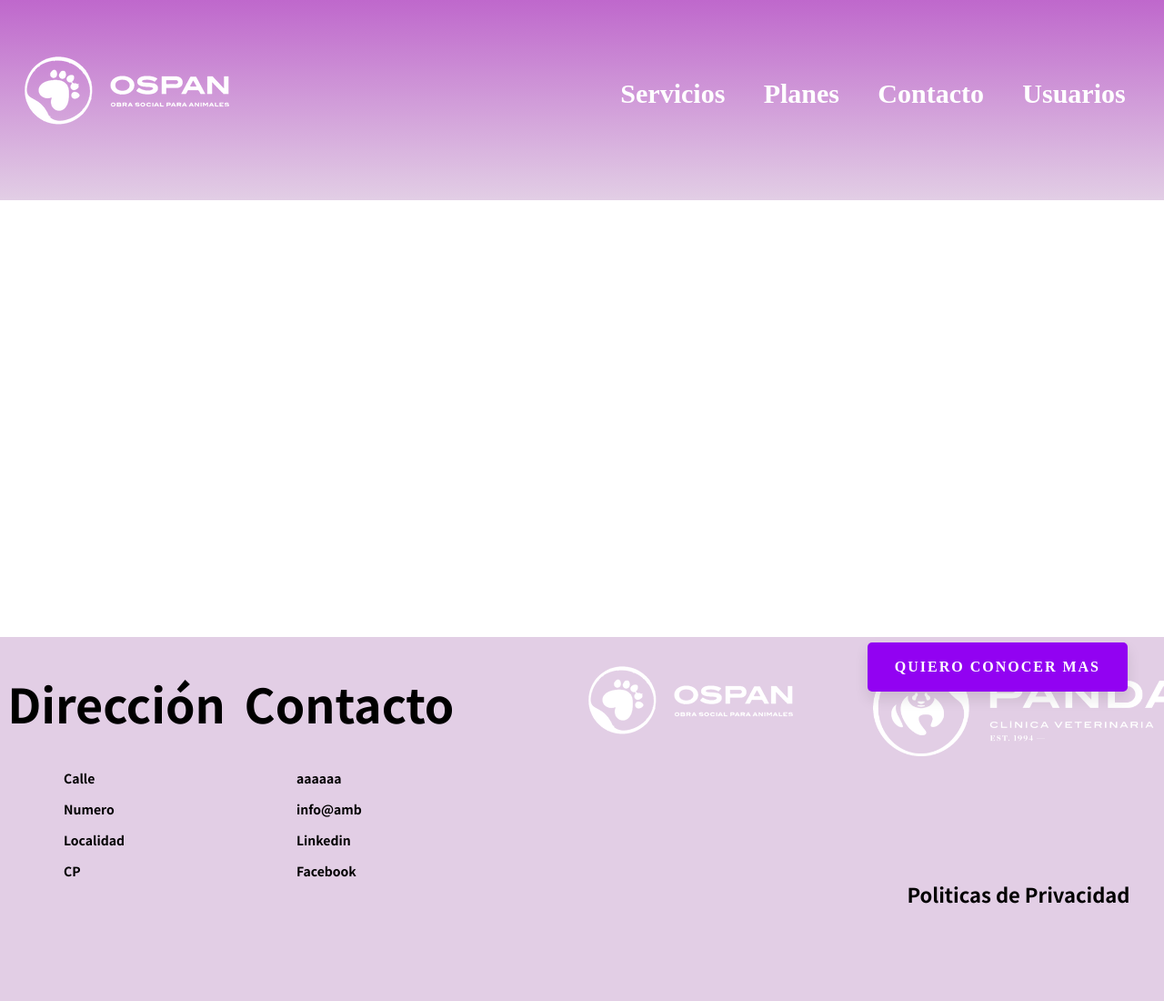
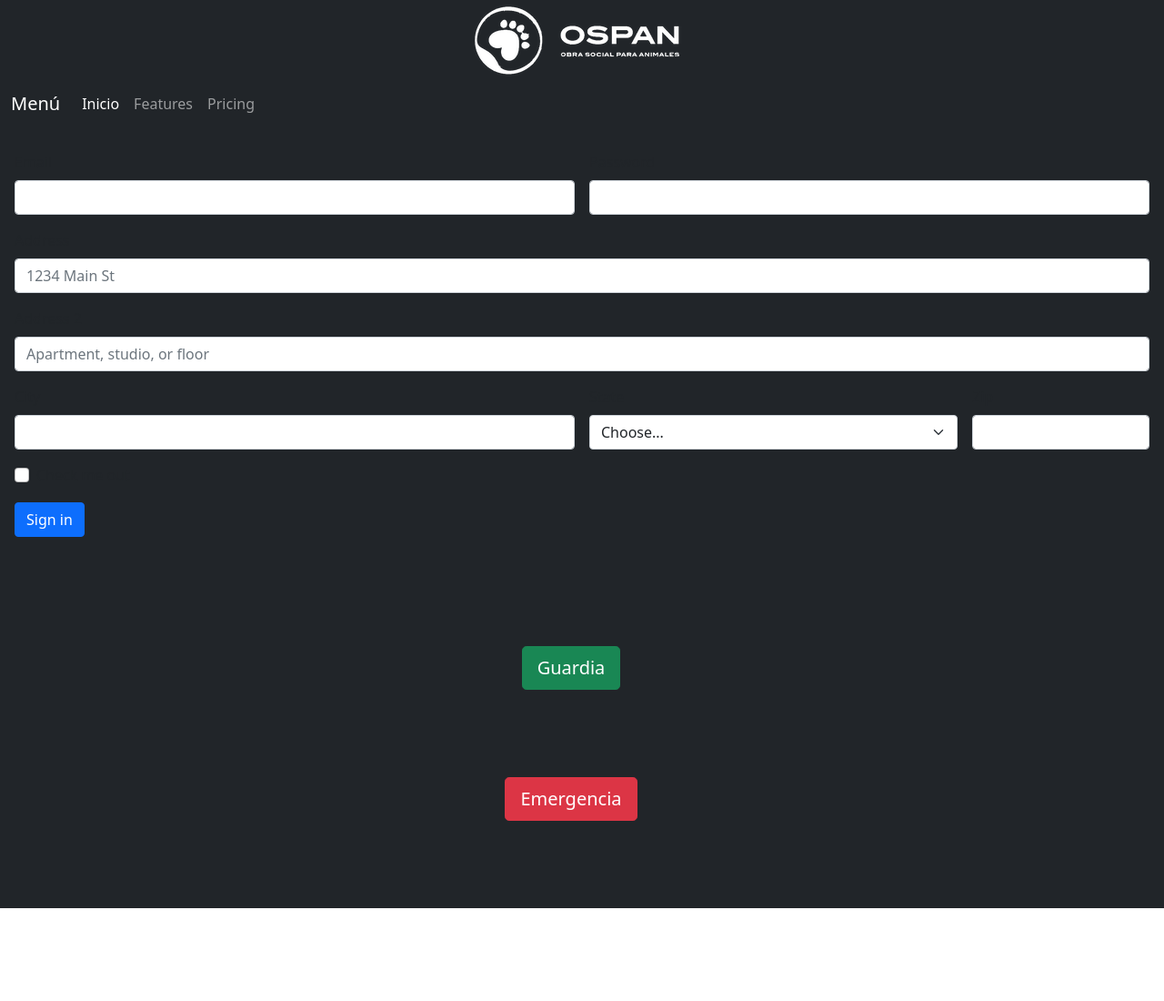
Before and after one commit to adrugdo/proyectAmbulancia, a plain HTML site: page pages/Contacto.html in a window 1280 px wide. Shown: the whole page at 91% size. After the commit the page ends 998 px from the top, so only its background shows below. Drawn offline with nearby package versions, Linux system fonts and the light colour scheme.

Commit message:
contactochange

```diff
--- a/pages/Contacto.html
+++ b/pages/Contacto.html
@@ -5,56 +5,94 @@
     <meta http-equiv="X-UA-Compatible" content="IE=edge">
     <meta name="viewport" content="width=device-width, initial-scale=1.0">
     <title>Ospan</title>
+    <link href="https://cdn.jsdelivr.net/npm/bootstrap@5.0.1/dist/css/bootstrap.min.css" rel="stylesheet" integrity="sha384-+0n0xVW2eSR5OomGNYDnhzAbDsOXxcvSN1TPprVMTNDbiYZCxYbOOl7+AMvyTG2x" crossorigin="anonymous">
     <link rel="stylesheet" href="../css/estilo.css">
     <link href="https://fonts.googleapis.com/css2?family=Noto+Sans+TC:wght@700&display=swap" rel="stylesheet">
 
+
 </head>
-<body class="contactoGrid">
-    <header>  <!-- COTENIDO INICIAL-->
-        <div>
+<body>
+<div class="container-fluid">
+  <div class="row justify-content-center">
+      <div  class="col-4 bg-dark"></div>
+      <div class="col-md-4 bg-dark text-center">
                   <a href="../index.html"><img src="../img/ospan.png" alt="ospan"></a>
       </div>
-        <nav>
-            <ul>
-                <il><a href="../pages/Servicios.html">Servicios</a></il>
-                <li><a href="../pages/Planes.html">Planes</a></li>
-                <il><a href="../pages/Contacto.html">Contacto</a></il>
-                <il><a href="../pages/Usuarios.html">Usuarios</a></il>
-            </ul>
+      <div class="col-4 bg-dark"></div>
+  </div>
+</div>
+<nav class="navbar navbar-expand-lg navbar-dark bg-dark">
+  <div class="container-fluid">
+    <a class="navbar-brand" href="#">Menú</a>
+    <button class="navbar-toggler" type="button" data-bs-toggle="collapse" data-bs-target="#navbarNavAltMarkup" aria-controls="navbarNavAltMarkup" aria-expanded="false" aria-label="Toggle navigation">
+      <span class="navbar-toggler-icon"></span>
+    </button>
+    <div class="collapse navbar-collapse" id="navbarNavAltMarkup">
+      <div class="navbar-nav">
+        <a class="nav-link active" aria-current="page" href="#">Inicio</a>
+        <a class="nav-link" href="#">Features</a>
+        <a class="nav-link" href="#">Pricing</a>
+      </div>
+    </div>
+  </div>
 </nav>
-    </header>
-    <main class="contactoMain">
-
-
-    </main>
-    <footer>  <!-- pie de pagina-->
-        <div class="footerDivDireccion">
-            <h1>Dirección</h1>
-            <p>Calle</p>
-            <p>Numero</p>
-            <p>Localidad</p>
-            <p>CP</p>
+<form id="formulario" class="row g-3 px-3 py-4 bg-dark">
+  <div class="col-md-6">
+    <label for="inputEmail4" class="form-label">Email</label>
+    <input type="email" class="form-control" id="inputEmail4">
   </div>
-        <div class="footerDivContacto">
-            <h1>Contacto</h1>
-            <p>aaaaaa</p>
-            <p>info@amb</p>
-            <p>Linkedin</p>
-            <p>Facebook</p>
+  <div class="col-md-6">
+    <label for="inputPassword4" class="form-label">Password</label>
+    <input type="password" class="form-control" id="inputPassword4">
   </div>
-        <div class="footerDivLog1">
-            <img src="../img/ospan.png" alt="">
+  <div class="col-12">
+    <label for="inputAddress" class="form-label">Address</label>
+    <input type="text" class="form-control" id="inputAddress" placeholder="1234 Main St">
   </div>
-        <div class="footerDivLog2">
-            <img src="../img/logo-Panda.png" alt="">
+  <div class="col-12">
+    <label for="inputAddress2" class="form-label">Address 2</label>
+    <input type="text" class="form-control" id="inputAddress2" placeholder="Apartment, studio, or floor">
   </div>
-        <div class="footerDivPolit">
-            <h2>Politicas de Privacidad</h2>
+  <div class="col-md-6">
+    <label for="inputCity" class="form-label">City</label>
+    <input type="text" class="form-control" id="inputCity">
   </div>
-
-    </footer>
-
-    <a href="#" class="btn-flotante">Quiero conocer mas</a>
-
+  <div class="col-md-4">
+    <label for="inputState" class="form-label">State</label>
+    <select id="inputState" class="form-select">
+      <option selected>Choose...</option>
+      <option>...</option>
+    </select>
+  </div>
+  <div class="col-md-2">
+    <label for="inputZip" class="form-label">Zip</label>
+    <input type="text" class="form-control" id="inputZip">
+  </div>
+  <div class="col-12">
+    <div class="form-check">
+      <input class="form-check-input" type="checkbox" id="gridCheck">
+      <label class="form-check-label" for="gridCheck">
+        Check me out
+      </label>
+    </div>
+  </div>
+  <div class="col-12">
+    <button type="submit" class="btn btn-primary">Sign in</button>
+  </div>
+</form>
+<div id="botones" class="container-fluid bg-dark" >
+  <div class="row py-5">
+  <div class="row py-5">
+    <div class="col-12 text-center">
+      <button type="button" class="btn btn-success btn-lg btn-block">Guardia</button>
+    </div>
+  </div>
+    <div class="row py-5">
+    <div class="col-12 text-center">
+      <button type="button" class="btn btn-danger btn-lg btn-block">Emergencia</button>
+    </div>
+  </div>
+</div>
+    <script src="https://cdn.jsdelivr.net/npm/bootstrap@5.0.1/dist/js/bootstrap.bundle.min.js" integrity="sha384-gtEjrD/SeCtmISkJkNUaaKMoLD0//ElJ19smozuHV6z3Iehds+3Ulb9Bn9Plx0x4" crossorigin="anonymous"></script>
 </body>
 </html>
```
Lines whose indentation alone changed are shown as unchanged.
